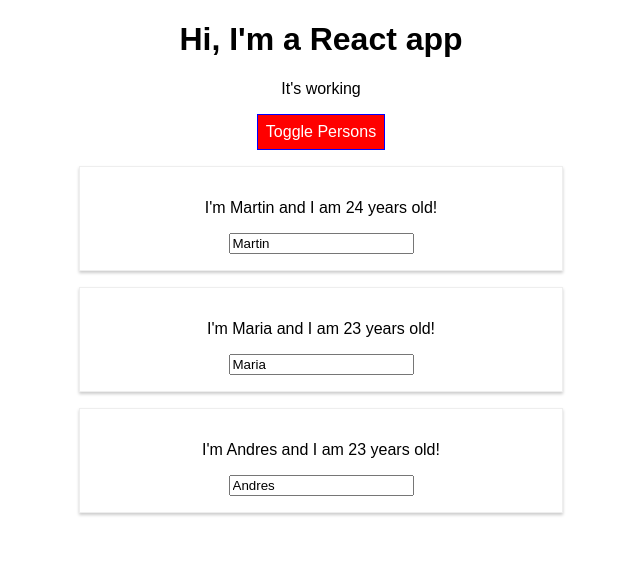
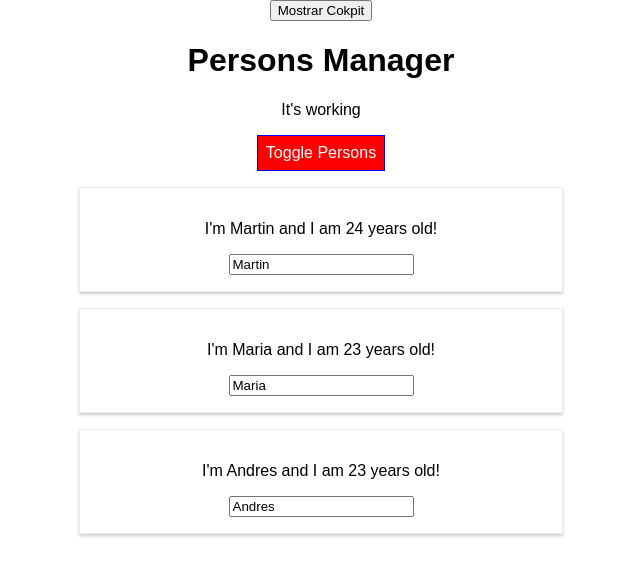
Before and after one commit to andres-martin/react-complete-guide, a React app: page / in a window 1280 px wide. Both pictures are taken after a click on the button "Toggle Persons". Shown: the top 576 px of the page, without its empty margins (319-959 px from the left). Built offline with nearby package versions, Linux system fonts and the light colour scheme.

Commit message:
[add] component lifecycle and hooks learned

```diff
--- /dev/null
+++ b/src/components/Cockpit/Cockpit.css
@@ -0,0 +1,29 @@
+.red {
+  color: #ff0000
+}
+
+.bold {
+  font-weight: bold;
+}
+
+.Cockpit button {
+  background-color: green;
+  color: white;
+  font: inherit;
+  border: 1px solid blue;
+  padding: 8px;
+  cursor: pointer;
+}
+
+.Cockpit button:hover {
+  background-color: lightgreen;
+  color: black;
+}
+
+.Cockpit button.Red {
+  background-color: #ff0000;
+}
+
+.Cockpit button.Red:hover {
+  background-color:salmon;
+}
--- a/src/components/Cockpit/Cockpit.js
+++ b/src/components/Cockpit/Cockpit.js
@@ -0,0 +1,51 @@
+import React, { useEffect } from 'react';
+import classes from './Cockpit.css';
+import PropTypes from 'prop-types';
+
+const cockpit = (props) => {
+  useEffect(() => {
+    console.log('[Cockpit.js] useEffect')
+
+    setTimeout(() => { alert('saved data from the cloud') }, 1000)
+    return () => {
+      console.log('[Cockpit.js] cleanup work in useEffect')
+    }
+  }, []);
+
+  useEffect(() => {
+    console.log('[Cockpit.js] 2nd useEffect')
+
+    return () => console.log('[Cockpit.js] 2nd cleanup work in useEffect')
+  })
+
+  const assignedClasses = []
+
+  if (props.personsLength <= 2) assignedClasses.push(classes.red);
+  if (props.personsLength <= 1) assignedClasses.push(classes.bold);
+
+  // const btnClasses = [classes.Button]
+  // if (props.showPersons) btnClasses.push(classes.Red);
+
+  return (
+    <div className={classes.Cockpit}>
+      <h1>{props.title}</h1>
+      <p className={assignedClasses.join(' ')}>It's working</p>
+      <button
+        className={props.showPersons ? classes.Red : ''}
+        // alt={this.state.showPersons} // for styled-components
+        onClick={props.clicked}
+      >
+        Toggle Persons
+      </button>
+    </div>
+  );
+}
+
+cockpit.propTypes = {
+  personsLength: PropTypes.number,
+  showPersons: PropTypes.bool,
+  clicked: PropTypes.func,
+  title: PropTypes.string
+}
+
+export default React.memo(cockpit);
--- a/src/components/Persons/Person/Person.js
+++ b/src/components/Persons/Person/Person.js
@@ -1,23 +1,28 @@
-import React from 'react';
+import React, { Component } from 'react';
 import PropTypes from 'prop-types';
+import Aux from '../../../hoc/Aux'
 // import { StyledDiv } from '../StyledComponents/StyledComponents';
 
 import classes from './Person.css'
 
-const person = (props) => {
+class Person extends Component {
 
-  return (
-    <div className={classes.Person}>
-      <p onClick={props.click}>I&apos;m {props.name} and I am {props.age} years old!</p>
-      <p>{props.children}</p>
-      <input type="text" onChange={props.changed} value={props.name} />
-    </div>
-  );
-};
+  render() {
+    console.log('[Person.js] rendering ..')
+    return (
+      <div className={classes.Person}>
+        <p onClick={this.props.click}>I&apos;m {this.props.name} and I am {this.props.age} years old!</p>
+        <p>{this.props.children}</p>
+        <input type="text" onChange={this.props.changed} value={this.props.name} />
+      </div>
+    );
+  }
 
-person.propTypes = {
-  name: PropTypes.string,
-  age: PropTypes.string
+  // person.propTypes = {
+  //   name: PropTypes.string,
+  //   age: PropTypes.string,
+  //   changed: PropTypes.func,
+  //   click: PropTypes.func
 }
 
-export default person;
+export default Person;
--- a/src/components/Persons/Persons.js
+++ b/src/components/Persons/Persons.js
@@ -0,0 +1,54 @@
+/* eslint-disable require-jsdoc */
+import React, { PureComponent } from 'react';
+import Person from './Person/Person';
+import PropTypes from 'prop-types';
+
+class Persons extends PureComponent {
+  // static getDerivedStateFromProps(props, state) {
+  //   console.log('[Persons.js] getDereivedStateFromProps');
+  //   return state;
+  // };
+
+  // shouldComponentUpdate(nextProps, nextState) {
+  //   console.log('[Persons.js] shouldComponentUpdate');
+  //   if (nextProps.persons !== this.props.persons) return true;
+  //   return false;
+  // }
+
+  getSnapshotBeforeUpdate(prevProps, prevState) {
+    console.log('[Persons.js] getSnapshotBeforeUpdate');
+    return { message: 'Snapshot!' };
+  }
+
+  componentDidUpdate(prevProps, prevState, snapshot) {
+    console.log('[Persons.js] componentDidUpdate');
+    console.log(snapshot);
+  }
+
+  componentWillUnmount() {
+    console.log('[Persons.js] componentWillUnmount');
+  }
+
+  render() {
+    console.log('[Persons.js] rendering ...');
+    return this.props.persons.map((person, _idx) => {
+      return (
+        <Person
+          key={person.id}
+          click={() => this.props.clicked(_idx)}
+          name={person.name}
+          age={person.age}
+          changed={(event) => this.props.changed(event, person.id)}
+        />
+      );
+    });
+  }
+}
+
+Persons.propTypes = {
+  persons: PropTypes.array,
+  clicked: PropTypes.func,
+  changed: PropTypes.func,
+};
+
+export default Persons;
--- a/src/containers/App.css
+++ b/src/containers/App.css
@@ -1,33 +1,3 @@
 .App {
   text-align: center;
 }
-
-.red {
-  color: #ff0000
-}
-
-.bold {
-  font-weight: bold;
-}
-
-.Button {
-  background-color: green;
-  color: white;
-  font: inherit;
-  border: 1px solid blue;
-  padding: 8px;
-  cursor: pointer;
-}
-
-.Button:hover {
-  background-color: lightgreen;
-  color: black;
-}
-
-.Button.Red {
-  background-color: #ff0000;
-}
-
-.Button.Red:hover {
-  background-color:salmon;
-}
--- a/src/containers/App.js
+++ b/src/containers/App.js
@@ -1,17 +1,48 @@
 import React, { Component } from 'react';
 // import { StyledButton } from './StyledComponents/StyledComponents';
 import classes from './App.css';
-import Person from '../components/Persons/Person/Person';
+import Persons from '../components/Persons/Persons';
+import Cockpit from '../components/Cockpit/Cockpit';
 
 class App extends Component {
+  constructor(props) {
+    super(props);
+    console.log('[App.js] constructor')
+  }
+
   state = {
     persons: [
       { id: '001', name: "Martin", age: '24' },
       { id: '002', name: "Maria", age: '23' },
       { id: '003', name: "Andres", age: '23' }
     ],
-    showPersons: false
+    showPersons: false,
+    showCockpit: true
   }
+
+  static getDerivedStateFromProps(props, state) {
+    console.log('[App.js] getDerivedStateFromProps', props)
+    return state;
+  }
+
+  // componentWillMount() {
+  //   console.log('[App.js] componentWillMount')
+  // }
+
+  componentDidMount() {
+    console.log('[App.js] componentDidMount')
+  }
+
+  shouldComponentUpdate(nextProps, nextState) {
+    console.log('[App.js] shouldComponentUpdate')
+    return true
+  }
+
+  componentDidUpdate() {
+    console.log('[App.js] componentDidUpdate')
+  }
+
+
 
   nameChangedHandler = (event, id) => {
     const personIndex = this.state.persons.findIndex(p => (p.id === id))
@@ -34,43 +65,34 @@ class App extends Component {
     this.setState({ persons: persons })
   }
 
-  showPersonsFragment = (persons) => (
+  showPersonsFragment = () => (
     this.state.showPersons &&
     <div>
-      {persons.map((person, _idx) => (
-        <Person
-          key={person.id}
-          click={() => this.deletePersonHandler(_idx)}
-          name={person.name}
-          age={person.age}
-          changed={(event) => this.nameChangedHandler(event, person.id)}
-        />
-      ))}
+      <Persons
+        persons={this.state.persons}
+        clicked={this.deletePersonHandler}
+        changed={this.nameChangedHandler}
+      />
     </div>
   )
 
   render() {
-
-    const assignedClasses = []
-
-    if (this.state.persons.length <= 2) assignedClasses.push(classes.red);
-    if (this.state.persons.length <= 1) assignedClasses.push(classes.bold);
-
-    const btnClasses = [classes.Button];
-    if (this.state.showPersons) btnClasses.push(classes.Red);
+    console.log('[App.js] render');
 
     return (
       <div className={classes.App}>
-        <h1>Hi, I'm a React app</h1>
-        <p className={assignedClasses.join(' ')}>It's working</p>
         <button
-          className={btnClasses.join(' ')}
-          // alt={this.state.showPersons} // for styled-components
-          onClick={this.togglePersonsHandler}
-        >
-          Toggle Persons
+          onClick={() => this.setState({ showCockpit: !this.state.showCockpit })}
+        > Mostrar Cokpit
         </button>
-        {this.showPersonsFragment(this.state.persons)}
+        {this.state.showCockpit &&
+          <Cockpit
+            title={this.props.appTitle}
+            personsLength={this.state.persons.length}
+            showPersons={this.state.showPersons}
+            clicked={this.togglePersonsHandler}
+          />}
+        {this.showPersonsFragment()}
       </div>
     );
     // return React.createElement('div', {className: 'App' }, React.createElement('h1', null, 'Some text'))
--- /dev/null
+++ b/src/hoc/Aux.js
@@ -0,0 +1,7 @@
+import React from 'react';
+
+const aux = (props) => props.children;
+
+export default aux;
+
+// empty wraper
--- a/src/index.js
+++ b/src/index.js
@@ -4,5 +4,5 @@ import './index.css';
 import App from './containers/App';
 import registerServiceWorker from './registerServiceWorker';
 
-ReactDOM.render(<App />, document.getElementById('root'));
+ReactDOM.render(<App appTitle='Persons Manager'/>, document.getElementById('root'));
 registerServiceWorker();
```
